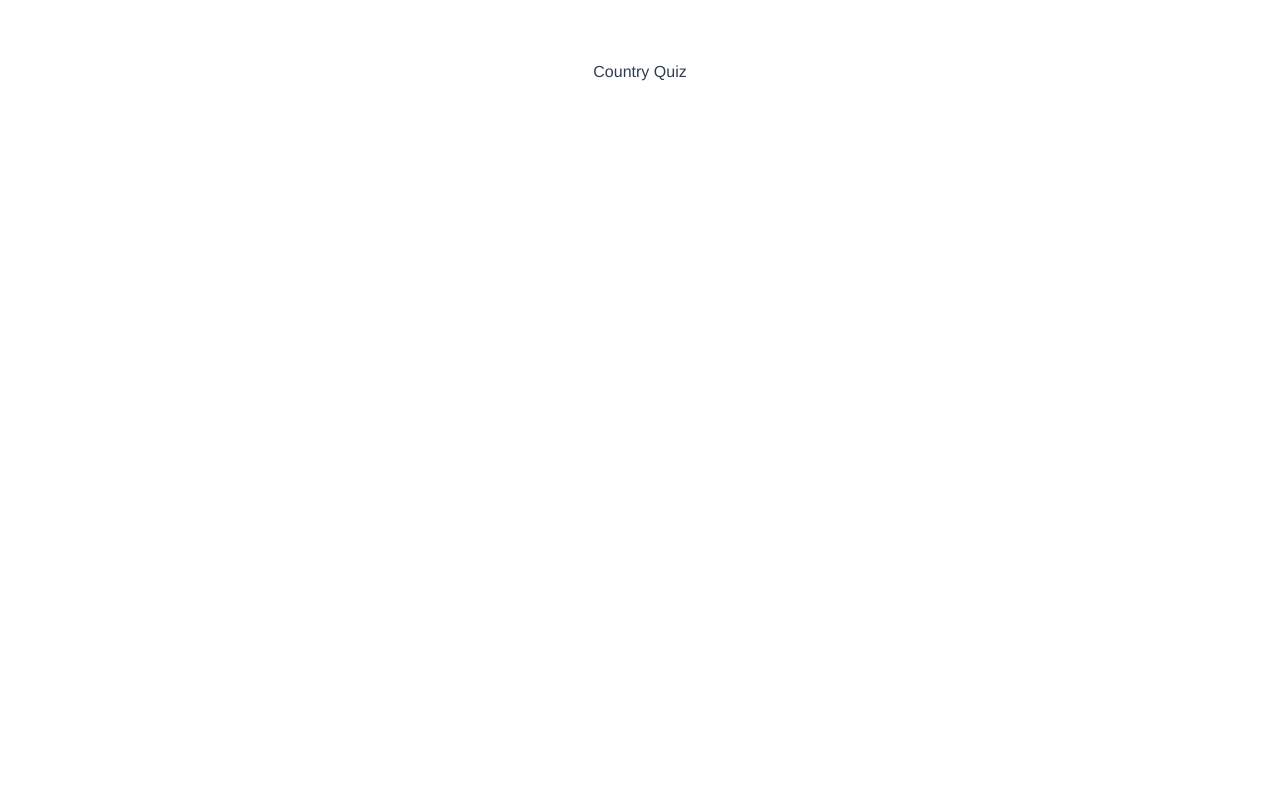
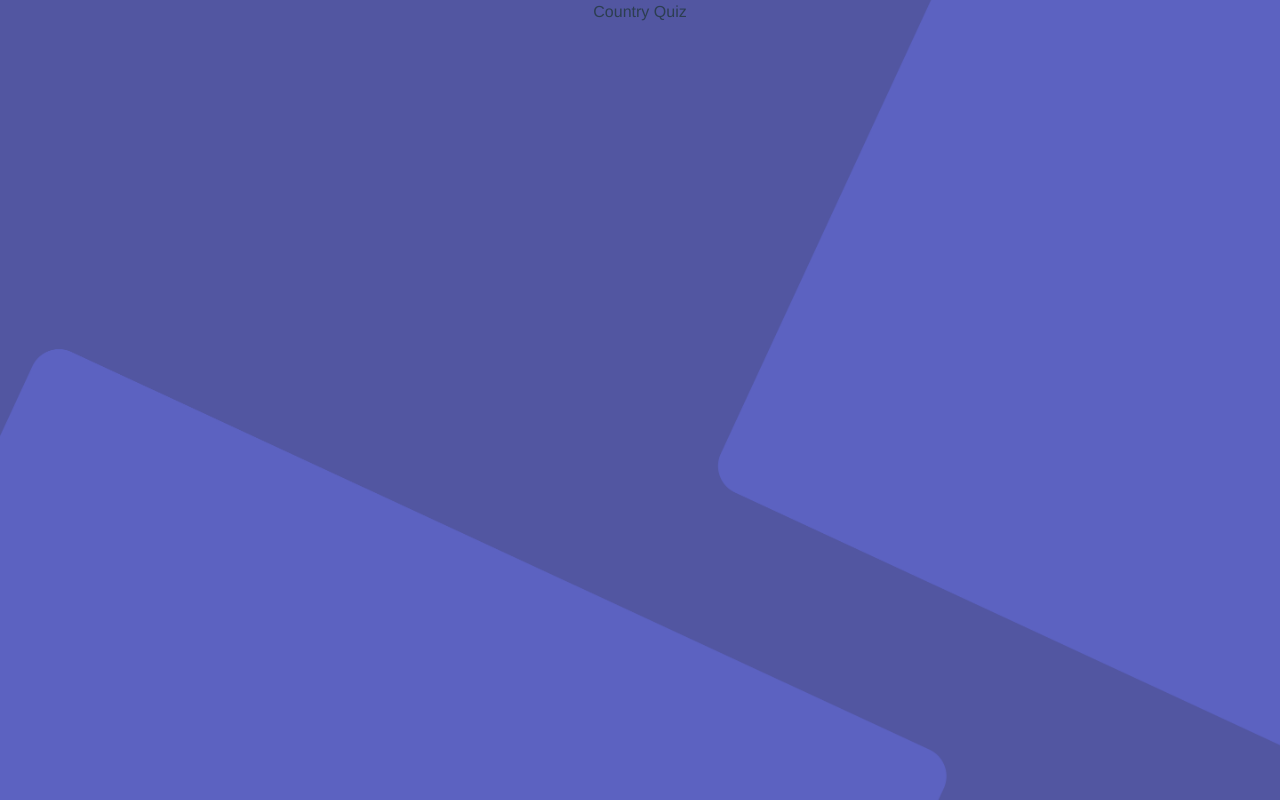
Before and after one commit to hasanaimroatun/wpu-countryQuiz, a Vue app: page / in a window 1280 px wide. Built offline with nearby package versions, Linux system fonts and the light colour scheme.

Commit message:
import QuizCards, delete margin top and add css to body

```diff
--- a/src/App.vue
+++ b/src/App.vue
@@ -22,6 +22,13 @@ export default {
   -moz-osx-font-smoothing: grayscale;
   text-align: center;
   color: #2c3e50;
-  margin-top: 60px;
+}
+
+body {
+  content: "";
+  background-image: url('assets/background.png');
+  background-position: top right;
+  background-repeat: no-repeat;
+  background-size: 100vw;
 }
 </style>
```
